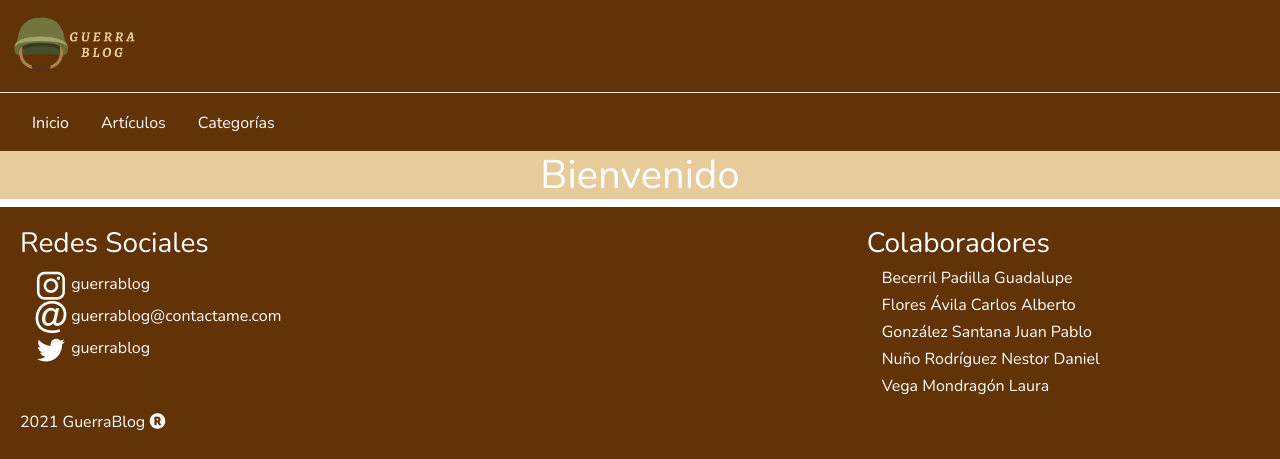
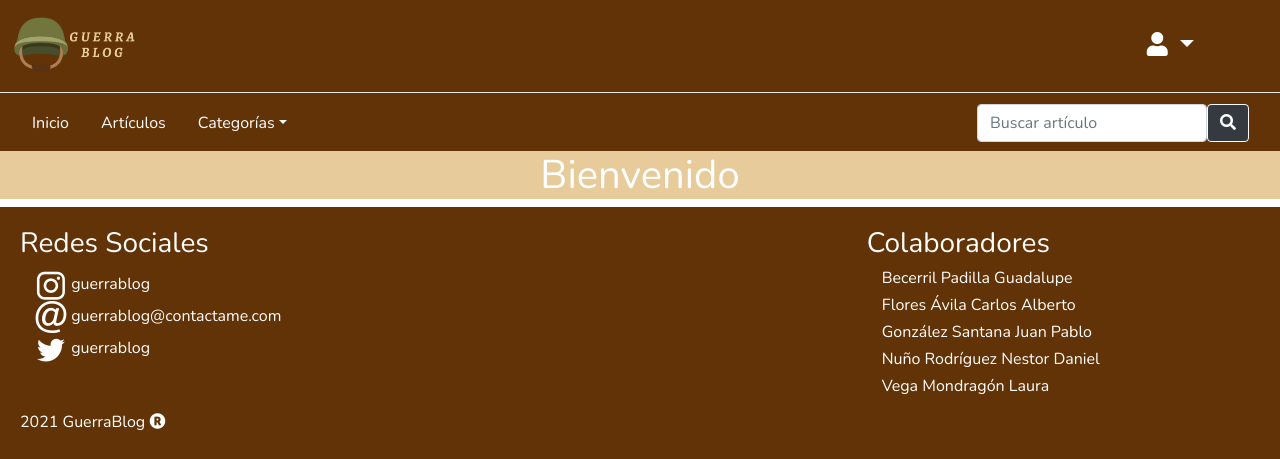
Before and after one commit to LauraVeM1/ProyectoPrograWeb, a PHP site: page / in a window 1280 px wide. Shown: the top 459 px of the page. Run offline with PHP 8.4, Linux system fonts and the light colour scheme; tables that the repository leaves empty or names only in its code hold one stand-in row (values such as "Sample post"); some libraries are stand-ins or nearby versions.

Commit message:
Update header.php
Actualización de header con submenu de categorias y usuario

```diff
--- a/templates/header.php
+++ b/templates/header.php
@@ -1,3 +1,19 @@
+<?php
+
+    $servidor = "localhost";
+    $usuarioBD = "root";
+    $pwdBD = "";
+    $nomBD = "proyectoweb";
+    $con = mysqli_connect($servidor, $usuarioBD, $pwdBD, $nomBD);
+
+    if (!$con) {
+        die("La conexión falló: " . mysqli_connect_error());
+    } else {
+        mysqli_query($con, "SET NAME 'UTF8'");
+        session_start();
+    }
+
+?>
 <!DOCTYPE html>
 <html lang="es">
 <head>
@@ -5,7 +21,7 @@
     <meta http-equiv="X-UA-Compatible" content="IE=edge">
     <meta name="viewport" content="width=device-width, initial-scale=1.0">
     <title>GuerraBlog</title>
-    <link rel="stylesheet" href="./css/estilos.css">
+    <link rel="stylesheet" href="../css/estilos.css">
     <link rel="preconnect" href="https://fonts.googleapis.com">
     <link rel="preconnect" href="https://fonts.gstatic.com" crossorigin>
     <link href="https://fonts.googleapis.com/css2?family=Nunito:wght@200;400&display=swap" rel="stylesheet">
@@ -27,30 +43,80 @@
 </head>
 <body>
     <header>
-        <nav class="navbar navbar-expand-lg navbar-dark" height="60px" style="margin:0px; padding:10px;">
-            <!-- Brand -->
-            <a class="navbar-brand" href="#" style="margin:0px;">
-                <img src="img/Guerrablog.png" alt="logo"  height="60px">
-            </a>
-        </nav>
+        <div>
+            <nav class="navbar navbar-expand-lg navbar-dark justify-content-between" height="60px" style="margin:0px; padding:10px;">
+                <a class="navbar-brand" href="#" style="margin:0px;">
+                    <img src="../img/Guerrablog.png" alt="logo"  height="60px">
+                </a>
+                <form class="form-inline my-2 my-lg-0">
+                    <li class="nav-item dropdown" style="list-style-type:none;">
+                        <label class="my-2 my-sm-0" style="font-size: 24px; margin-right: 60px;">
+                            <a class="nav-link dropdown-toggle text-white" href="#" id="navbarDropdownMenuLink" data-toggle="dropdown" aria-haspopup="true" aria-expanded="false">
+                                <?php
+                                    if (isset($_SESSION["aut"]) && isset($_SESSION["nombreUsuario"])) {
+                                        echo "Bienvenido " . $_SESSION["nombreUsuario"];
+                                    }
+                                ?>
+                                <i class="fa fa-user" style="margin-left: 10px;"></i>
+                            </a>
+                            <div class="dropdown-menu" aria-labelledby="navbarDropdownMenuLink">
+                                <?php
+
+                                    if (isset($_SESSION["aut"]) && isset($_SESSION["nombreUsuario"])) {
+                                            echo "
+                                            <a id='btnDatosPersonales' class='dropdown-item' href='../datosPersonales.php'>Datos personales</a>
+                                            <a id='btnLogOut' class='dropdown-item' href='../Sesion/cerrarSesion.php'>Cerrar Sesión</a>
+                                        ";
+
+                                    }
+                                    else {
+                                        echo "
+                                            <a id='btnLogin' class='dropdown-item' href='../Sesion/login.php'>Iniciar sesión</a>
+                                            <a id='btnSignUp' class='dropdown-item' href='../Registro/Registro.php'>Registrarse</a>
+                                        ";
+                                }
+                                ?>
+                            </div>
+                        </label>
+                    </li>
+                </form>
+            </nav>
+        </div>
         <hr style="background-color:white; margin-bottom: 2px; margin-top: 2px;">
 
-        <nav class="navbar navbar-expand-md navbar-dark">
+        <nav class="navbar navbar-expand-lg navbar-dark">
             <button class="navbar-toggler" type="button" data-toggle="collapse" data-target="#colapsa">
                 <span class="navbar-toggler-icon"></span>
             </button>
-            <div class="collapse navbar-collapse" id="colapsa">
+            <div class="collapse navbar-collapse justify-content-between" id="colapsa">
                 <ul class="nav">
                     <li class="nav-item">
-                        <a  id="btnInicio" href="#" class="nav-link text-white">Inicio</a>
+                        <a  id="btnInicio" href="../Home/home.php" class="nav-link text-white">Inicio</a>
                     </li>
                     <li class="nav-item">
-                        <a id="btnArticulos" href="#" class="nav-link text-white">Artículos</a>
+                        <a id="btnArticulos" href="../Articulos.php" class="nav-link text-white">Artículos</a>
                     </li>
-                    <li class="nav-item">
-                        <a id="btnCategorias"href="#" class="nav-link text-white">Categorías</a>
+                    <li class="nav-item dropdown">
+                        <a class="nav-link dropdown-toggle text-white" href="#" id="navbarDropdownMenuLink" data-toggle="dropdown" aria-haspopup="true" aria-expanded="false">Categorías</a>
+                        <div class="dropdown-menu border-dark" aria-labelledby="navbarDropdownMenuLink" style="background-color: #E8CB9A">
+                        <?php
+                                $sql=$con->query("SELECT * FROM articulo INNER JOIN usuario
+                                ON articulo.id_autor=usuario.id_usuario
+                                WHERE estatus_articulo ='Publicado'");
+                                while($mostrar =mysqli_fetch_array($sql)){
+                                    $tema= $mostrar['tema'];
+                                    echo'<a name="tema" class="dropdown-item" href="ArticulosCategoria.php?id='.$tema.'">'.$mostrar['tema'].'</a>';
+                                }
+                        ?>
+                        </div>
                     </li>
+
                 </ul>
+                <form class="form-inline col-auto"  action="../BuscarArticulo.php"method="get">
+                    <input class="form-control my-sm-auto" type="seacrh" name="busqueda" placeholder="Buscar artículo" aria-label="Search">
+                    <button class="btn btn-dark" type="submit" value="submit" name="buscar" style="border-color: white;"><i class="fa fa-search"></i></button>
+
+                </form>
             </div>
         </nav>
 
```
